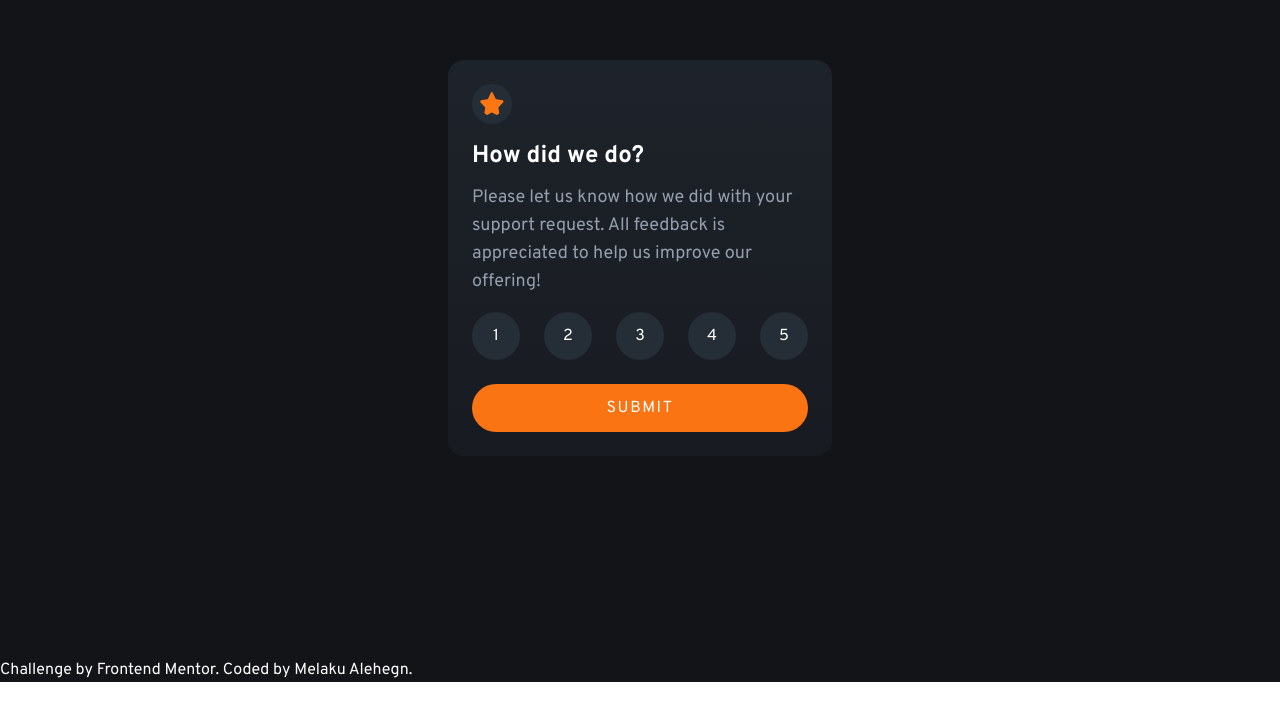
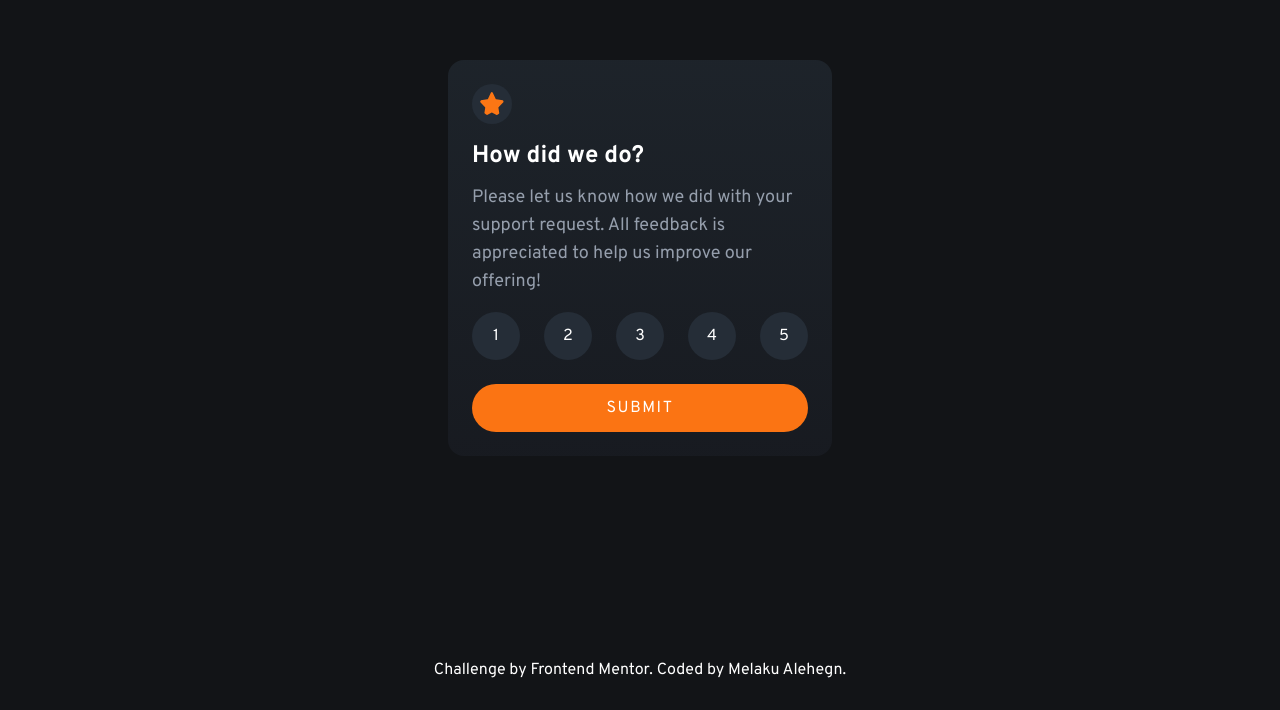
Before and after one commit to MelakuAlehegn/interactive-rating-component, a website: page index.html in a window 1280 px wide. Shown: the part 142-852 px from the top of the page. Before the commit the page ends 824 px from the top, so only its background shows below. Drawn offline with Linux system fonts and the light colour scheme.

Commit message:
center footer =

```diff
--- a/index.html
+++ b/index.html
@@ -12,8 +12,8 @@
   <link href="https://fonts.googleapis.com/css2?family=Overpass:wght@400;700&display=swap" rel="stylesheet">
 </head>
 
-<body class="font-sans text-base">
-  <main class="bg-veryDarkBlue text-white flex h-screen items-center justify-center p-6">
+<body class="bg-veryDarkBlue font-sans text-base flex flex-col items-center">
+  <main class="text-white flex h-screen items-center justify-center p-6 mb-0">
     <div class="bg-gradient-to-b from-from-50 to-to-50 flex flex-col justify-center p-6 rounded-2xl sm:w-96">
       <div>
         <img class="bg-darkBlue p-2 rounded-full w-10 h-10" src="./images/icon-star.svg" alt="star icon" />
@@ -52,8 +52,9 @@
       <!-- Thank you state end -->
     </div>
   </main>
-  <div class="bg-veryDarkBlue text-white"> Challenge by <a href="https://www.frontendmentor.io?ref=challenge"
-      target="_blank">Frontend Mentor</a>. Coded by <a href="#">Melaku Alehegn</a>. </div>
+  <footer class="bg-veryDarkBlue text-white mb-7 mt-0"> Challenge by <a
+      href="https://www.frontendmentor.io?ref=challenge" target="_blank">Frontend Mentor</a>. Coded by <a
+      href="https://www.frontendmentor.io/profile/MelakuAlehegn" target="_blank">Melaku Alehegn</a>. </footer>
 </body>
 
 </html>
```
Also changed, not shown: css/main.css.
